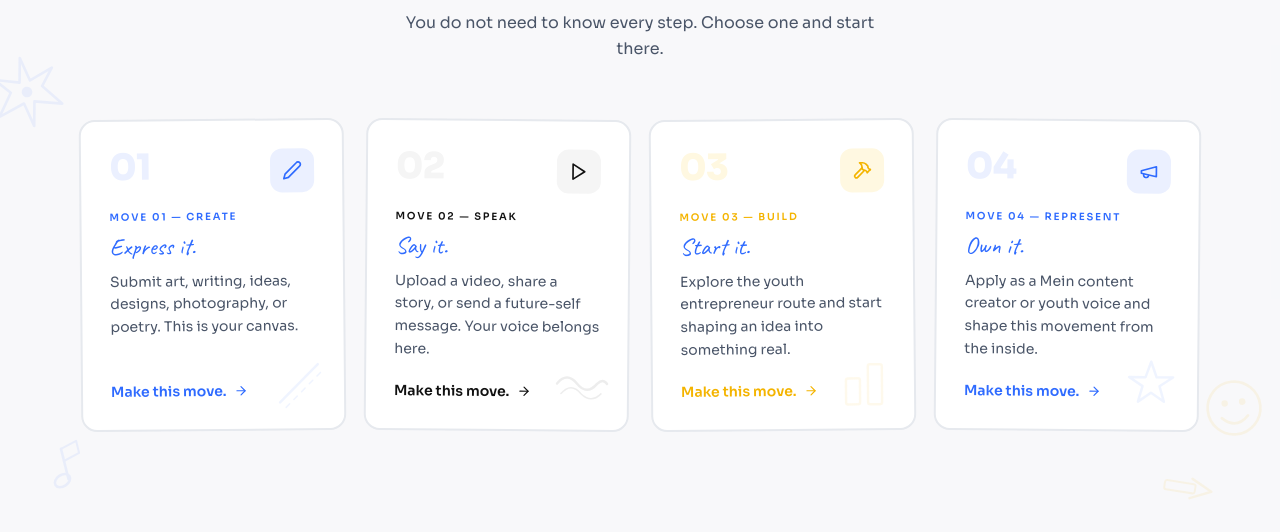
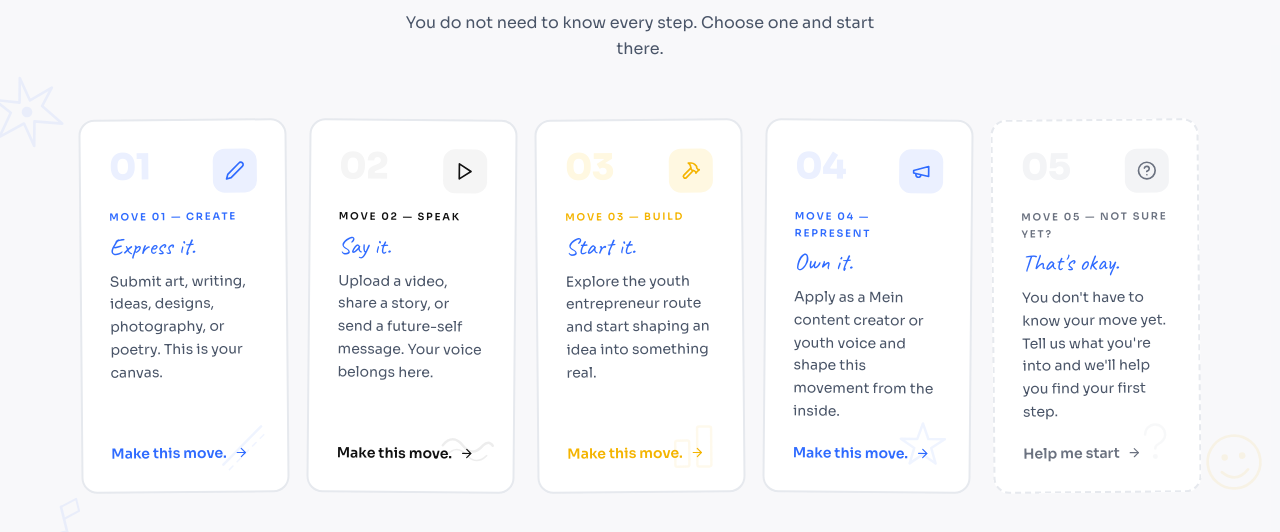
Before and after one commit to qureltd/Mein_Website, a React (Vite) app: page / in a window 1280 px wide. Shown: the part 972-1504 px from the top of the page. Built offline with nearby package versions, Linux system fonts and the light colour scheme; no server answers.

Commit message:
Add 5th card to homepage Choose Your Move

```diff
--- a/src/pages/HomePage.tsx
+++ b/src/pages/HomePage.tsx
@@ -1,6 +1,6 @@
 import React from 'react'
 import { Link } from 'react-router-dom'
-import { ArrowRight, Pen, Hammer, Megaphone, Play, Star } from 'lucide-react'
+import { ArrowRight, Pen, Hammer, Megaphone, Play, Star, HelpCircle } from 'lucide-react'
 import { FadeUp } from '../hooks/useInView'
 import {
   OpenMIcon,
@@ -55,6 +55,16 @@ const moveCards = [
     accent: '#2F6BFF',
     bg: '#EBF0FF',
   },
+  {
+    number: '05',
+    icon: HelpCircle,
+    label: 'Not sure yet?',
+    tagline: "That's okay.",
+    description: "You don't have to know your move yet. Tell us what you're into and we'll help you find your first step.",
+    href: '/make-your-move',
+    accent: '#6B7280',
+    bg: '#F3F4F6',
+  },
 ]
 
 const benefitStrip = [
@@ -90,6 +100,10 @@ const cardDoodles = [
   </svg>,
   <svg key="d3" width="60" height="60" viewBox="0 0 60 60" fill="none" aria-hidden="true">
     <path d="M30 8L35.5 23.5H52L38.5 32.5L43 48L30 39L17 48L21.5 32.5L8 23.5H24.5L30 8Z" stroke="#2F6BFF" strokeWidth="2.5" strokeLinecap="round" strokeLinejoin="round" />
+  </svg>,
+  <svg key="d4" width="60" height="60" viewBox="0 0 60 60" fill="none" aria-hidden="true">
+    <path d="M22 20C22 14.477 26.477 10 32 10C37.523 10 42 14.477 42 20C42 24.5 39 27.5 34.5 30C33 30.9 32 32.3 32 34" stroke="#9CA3AF" strokeWidth="2.5" strokeLinecap="round" />
+    <circle cx="32" cy="42" r="2.5" fill="#9CA3AF" />
   </svg>,
 ]
 
@@ -225,12 +239,12 @@ export default function HomePage() {
           </FadeUp>
 
           {/* Mobile: horizontal snap-scroll. sm+: grid */}
-          <div className="flex overflow-x-auto snap-x snap-mandatory gap-4 pb-4 -mx-5 px-5 no-scrollbar md:grid md:grid-cols-2 lg:grid-cols-4 md:overflow-visible md:pb-0 md:mx-0 md:px-0 md:gap-5 items-stretch">
+          <div className="flex overflow-x-auto snap-x snap-mandatory gap-4 pb-4 -mx-5 px-5 no-scrollbar md:grid md:grid-cols-2 lg:grid-cols-5 md:overflow-visible md:pb-0 md:mx-0 md:px-0 md:gap-5 items-stretch">
             {moveCards.map((card, i) => (
               <FadeUp key={card.label} delay={i * 80} className="snap-start flex-shrink-0 w-[82vw] md:w-auto">
                 <Link
                   to={card.href}
-                  className="move-card flex flex-col h-full group"
+                  className={`move-card flex flex-col h-full group${i === moveCards.length - 1 ? ' border-dashed' : ''}`}
                   style={{
                     '--accent': card.accent,
                     transform: `rotate(${i % 2 === 0 ? '-0.5' : '0.5'}deg)`,
@@ -274,7 +288,7 @@ export default function HomePage() {
                     className="mt-5 flex items-center gap-2 text-sm font-semibold font-sora group-hover:gap-3 transition-all duration-200"
                     style={{ color: card.accent }}
                   >
-                    Make this move.
+                    {i === moveCards.length - 1 ? 'Help me start' : 'Make this move.'}
                     <ArrowRight size={14} className="transition-transform duration-200 group-hover:translate-x-1" />
                   </div>
 
```
